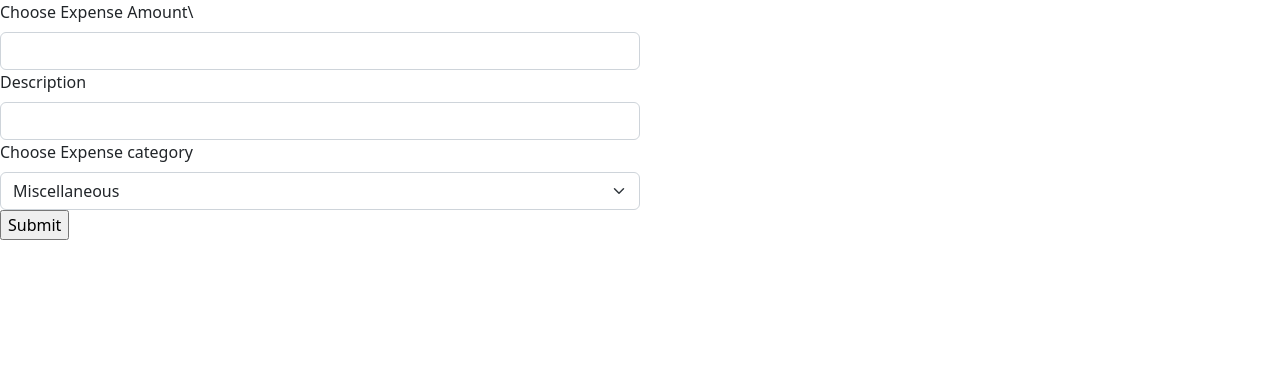
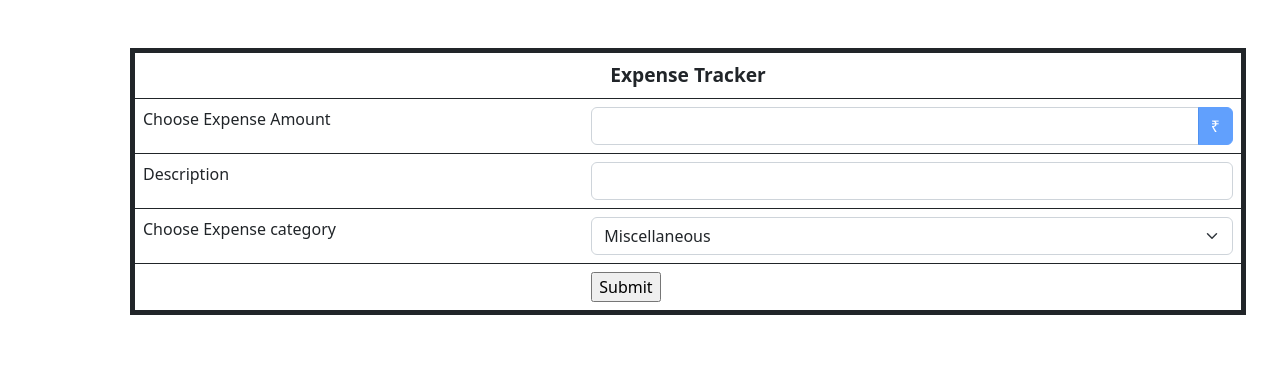
Before and after one commit to imKira97/expenseTrackerFullStack, a website: page views/expense.html in a window 1280 px wide. Drawn offline with nearby package versions, Linux system fonts and the light colour scheme; no server answers.

Commit message:
html changes

```diff
--- a/views/expense.html
+++ b/views/expense.html
@@ -7,31 +7,63 @@
     <link href="https://cdn.jsdelivr.net/npm/bootstrap@5.2.3/dist/css/bootstrap.min.css" rel="stylesheet" integrity="sha384-rbsA2VBKQhggwzxH7pPCaAqO46MgnOM80zW1RWuH61DGLwZJEdK2Kadq2F9CUG65" crossorigin="anonymous">
     <script defer src="https://cdn.jsdelivr.net/npm/bootstrap@5.2.3/dist/js/bootstrap.bundle.min.js" integrity="sha384-kenU1KFdBIe4zVF0s0G1M5b4hcpxyD9F7jL+jjXkk+Q2h455rYXK/7HAuoJl+0I4" crossorigin="anonymous"></script>
 
-    <style>
-        form{
-            width: 50%;
-        }
-    </style>
+
     <title>Expense Tracker</title>
 </head>
 <body>
 
-    <form id="myForm" >
-        <label for="amount" class="form-label">Choose Expense Amount</label>\
-        <input type="number" id="expenseAmount" name="amountInput" class="form-control ">
+
+    <div class="container">
+        <table id="record1" class="table border border-5 border-dark m-5 p-5">
+            <form id="myForm">
+                <tr>
+                    <th colspan="2"  style="text-align: center;font-size:larger;">Expense Tracker</th>
+                </tr>
+                <tr>
+                    <td>
+                        <label for="amount" class="form-label">Choose Expense Amount</label>
+                    </td>
+                    <td>
+                        <div class="input-group">
+                            <input type="number" id="expenseAmount" name="amountInput" class="form-control " required>
+                            <button class="btn btn-primary disabled ">₹</button>
+
+                        </div>
+
+                    </td>
+                </tr>
+                <tr>
+                    <td>
                         <label for="descrption" class="form-label">Description</label>
+                    </td>
+                    <td>
                         <input type="text" id="desc" name="expenseDesc" class="form-control">
+                    </td>
+                </tr>
+                <tr>
+                    <td>
                         <label for="category" class="form-label">Choose Expense category</label>
-        <select name="expenseCategory" id="selectCategory" class="form-select">
+                    </td>
+                    <td>
+                        <select name="expenseCategory" id="selectCategory" class="form-select" required>
                             <option value="movie">Movie</option>
                             <option value="bills">Bills</option>
                             <option value="travel">Travel</option>
                             <option value="food">Food</option>
                             <option value="misc" selected>Miscellaneous</option>
                         </select>
-        <input type="submit">
+                    </td>
+                </tr>
+                <tr>
+                    <td></td>
+                    <td><input type="submit" ></td>
+                </tr>
+
             </form>
+        </table>
         <ul id="expenseList" class="list-group list-group-numbered"></ul>
+    </div>
+
 
 
 
```
Lines whose indentation alone changed are shown as unchanged.
